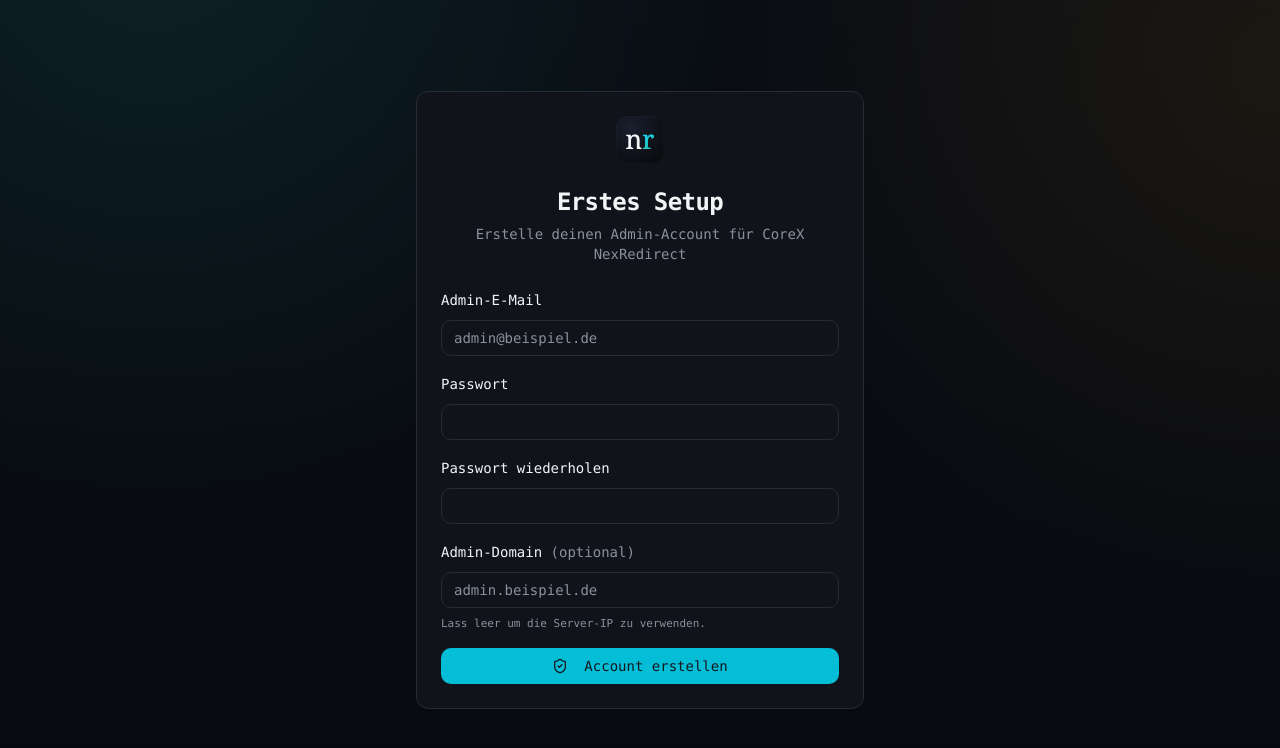
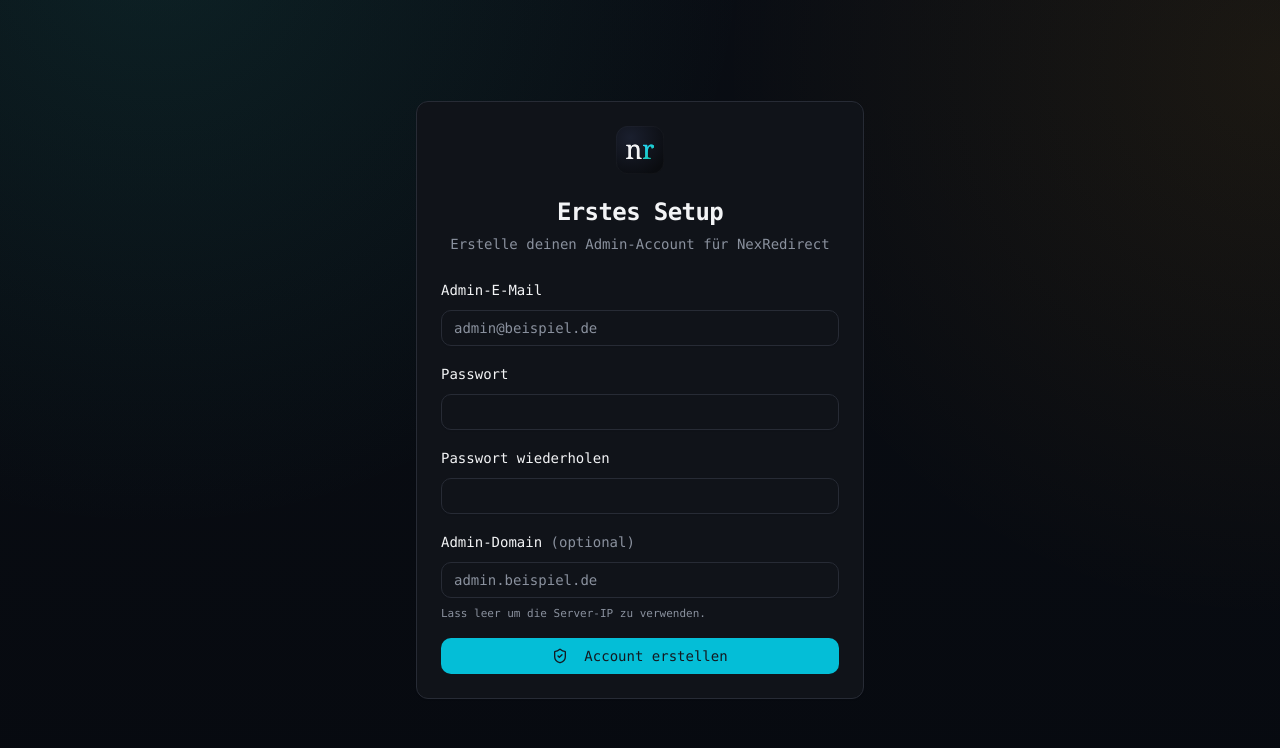
Before and after one commit to cx-mgmt/cx-o-nexredirect, a Next.js app: page /setup in a window 1280 px wide. Shown: the top 748 px of the page. Built offline with nearby package versions, Linux system fonts and the light colour scheme; no server answers; the database is empty.

Commit message:
v0.1.23 — UI: 'CoreX' aus Sichtbarkeit raus (Login, Setup, Sidebar, Report, Page-Title)

```diff
--- a/app/(auth)/login/page.tsx
+++ b/app/(auth)/login/page.tsx
@@ -43,7 +43,7 @@
           <div className="mx-auto mb-4">
             <Logo size={48} />
           </div>
-          <CardTitle className="text-2xl">CoreX NexRedirect</CardTitle>
+          <CardTitle className="text-2xl">NexRedirect</CardTitle>
           <CardDescription>Melde dich mit deinem Admin-Account an</CardDescription>
         </CardHeader>
         <CardContent>
--- a/app/(setup)/setup/page.tsx
+++ b/app/(setup)/setup/page.tsx
@@ -73,7 +73,7 @@
             <Logo size={48} />
           </div>
           <CardTitle className="text-2xl">Erstes Setup</CardTitle>
-          <CardDescription>Erstelle deinen Admin-Account für CoreX NexRedirect</CardDescription>
+          <CardDescription>Erstelle deinen Admin-Account für NexRedirect</CardDescription>
         </CardHeader>
         <CardContent>
           <form onSubmit={handleSubmit} className="space-y-4">
--- a/app/layout.tsx
+++ b/app/layout.tsx
@@ -3,7 +3,7 @@
 import { Providers } from "./providers";
 
 export const metadata: Metadata = {
-  title: "CoreX NexRedirect",
+  title: "NexRedirect",
   description: "Self-hosted Domain-Redirect-Server mit Analytics",
 };
 
--- a/app/r/[token]/ReportClient.tsx
+++ b/app/r/[token]/ReportClient.tsx
@@ -302,7 +302,7 @@
           <div className="cover-spacer" />
           <div className="kicker">Domain-Redirect-Report</div>
           <div className="big-title">{s.title}</div>
-          <div className="sub-title">Statistik-Report · CoreX NexRedirect</div>
+          <div className="sub-title">Statistik-Report · NexRedirect</div>
           <div className="divider" />
 
           <p className="rep-p">
--- a/components/Sidebar.tsx
+++ b/components/Sidebar.tsx
@@ -25,7 +25,7 @@
         <Logo size={32} />
         <div>
           <p className="text-xs font-semibold tracking-tight text-zinc-100">NexRedirect</p>
-          <p className="text-[10px] text-muted-foreground">CoreX</p>
+          <p className="text-[10px] text-muted-foreground">Redirect-Server</p>
         </div>
       </div>
 
--- a/package.json
+++ b/package.json
@@ -1,6 +1,6 @@
 {
   "name": "corex-nexredirect",
-  "version": "0.1.22",
+  "version": "0.1.23",
   "license": "MIT",
   "overrides": {
     "postcss": "^8.5.13",
```
